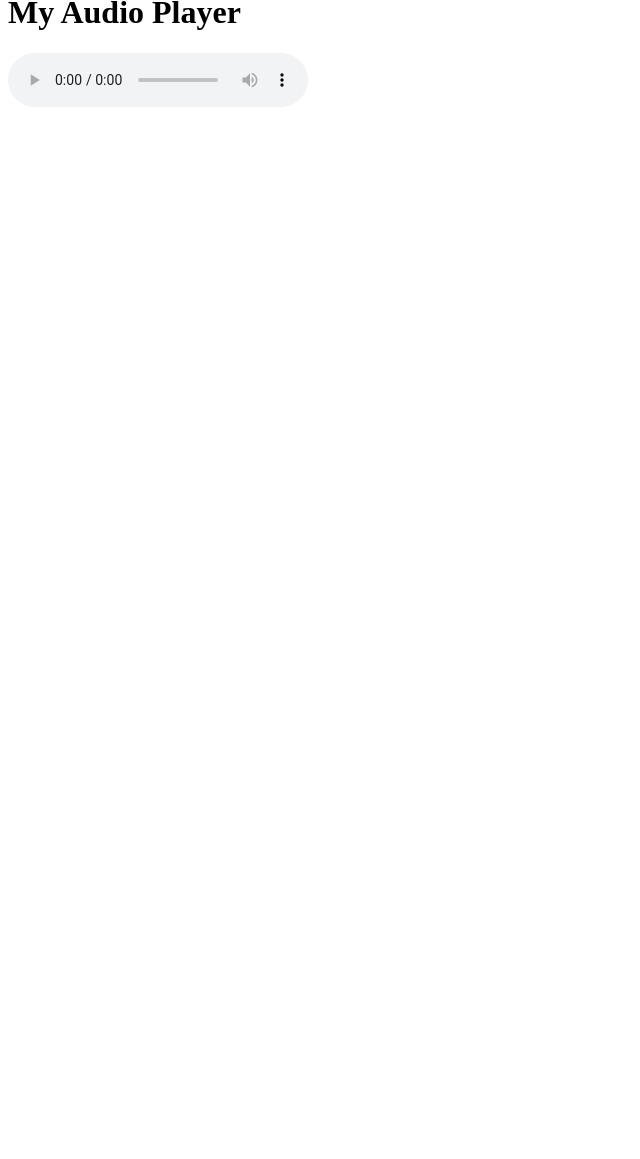
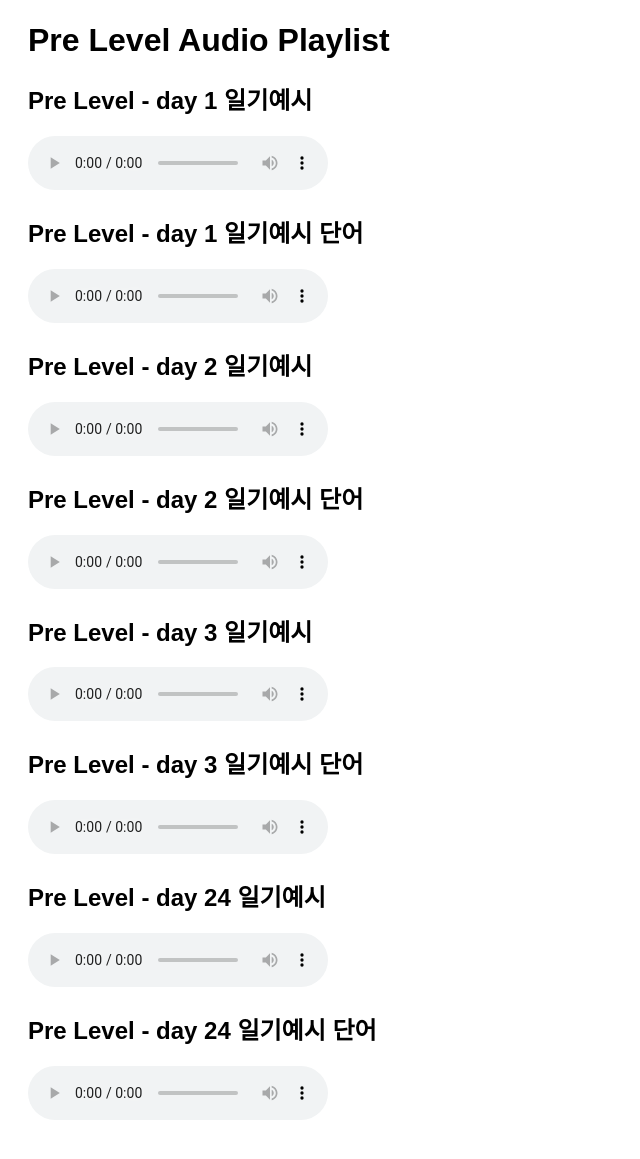
Before and after one commit to ScholarStory/Prelevel, a plain HTML site: page index.html in a window 1280 px wide. Shown: the part 27-1186 px from the top of the page, without its empty margins (0-640 px from the left). Before the commit the page ends 800 px from the top, so only its background shows below. Drawn offline with Linux system fonts and the light colour scheme.

Commit message:
Update index.html
prelevel 음원으로 직접 교체

```diff
--- a/index.html
+++ b/index.html
@@ -3,13 +3,81 @@
 <head>
     <meta charset="UTF-8">
     <meta name="viewport" content="width=device-width, initial-scale=1.0">
-    <title>Scholar Story 어느 멋진 날 Prep Level 음원 </title>
+    <title>Pre Level Audio Playlist</title>
+    <style>
+        body {
+            font-family: Arial, sans-serif;
+            padding: 20px;
+        }
+        .audio-container {
+            margin-bottom: 20px;
+        }
+    </style>
 </head>
 <body>
-    <h1>My Audio Player</h1>
-    <audio controls>
-        <source src="audio.mp3" type="audio/mpeg">
-        Your browser does not support the audio element.
-    </audio>
+    <h1>Pre Level Audio Playlist</h1>
+    <!-- 반복 시작 -->
+    <!-- Day 1 -->
+    <div class="audio-container">
+        <h2>Pre Level - day 1 일기예시</h2>
+        <audio controls>
+            <source src="Pre%20level%20-%20day%201%20일기예시.mp3" type="audio/mpeg">
+            Your browser does not support the audio element.
+        </audio>
+    </div>
+    <div class="audio-container">
+        <h2>Pre Level - day 1 일기예시 단어</h2>
+        <audio controls>
+            <source src="Pre%20level%20-%20day%201%20일기예시%20단어.mp3" type="audio/mpeg">
+            Your browser does not support the audio element.
+        </audio>
+    </div>
+    <!-- Day 2 -->
+    <div class="audio-container">
+        <h2>Pre Level - day 2 일기예시</h2>
+        <audio controls>
+            <source src="Pre%20level%20-%20day%202%20일기예시.mp3" type="audio/mpeg">
+            Your browser does not support the audio element.
+        </audio>
+    </div>
+    <div class="audio-container">
+        <h2>Pre Level - day 2 일기예시 단어</h2>
+        <audio controls>
+            <source src="Pre%20level%20-%20day%202%20일기예시%20단어.mp3" type="audio/mpeg">
+            Your browser does not support the audio element.
+        </audio>
+    </div>
+    <!-- Day 3 -->
+    <div class="audio-container">
+        <h2>Pre Level - day 3 일기예시</h2>
+        <audio controls>
+            <source src="Pre%20level%20-%20day%203%20일기예시.mp3" type="audio/mpeg">
+            Your browser does not support the audio element.
+        </audio>
+    </div>
+    <div class="audio-container">
+        <h2>Pre Level - day 3 일기예시 단어</h2>
+        <audio controls>
+            <source src="Pre%20level%20-%20day%203%20일기예시%20단어.mp3" type="audio/mpeg">
+            Your browser does not support the audio element.
+        </audio>
+    </div>
+    <!-- 계속해서 day 24까지 반복 -->
+    <!-- Day 24 -->
+    <div class="audio-container">
+        <h2>Pre Level - day 24 일기예시</h2>
+        <audio controls>
+            <source src="Pre%20level%20-%20day%2024%20일기예시.mp3" type="audio/mpeg">
+            Your browser does not support the audio element.
+        </audio>
+    </div>
+    <div class="audio-container">
+        <h2>Pre Level - day 24 일기예시 단어</h2>
+        <audio controls>
+            <source src="Pre%20level%20-%20day%2024%20일기예시%20단어.mp3" type="audio/mpeg">
+            Your browser does not support the audio element.
+        </audio>
+    </div>
+    <!-- 반복 종료 -->
 </body>
 </html>
```
